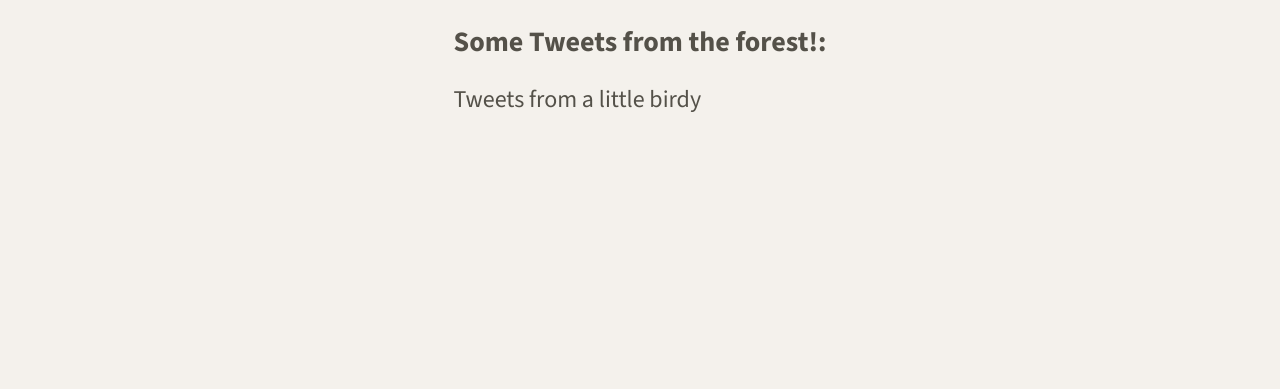
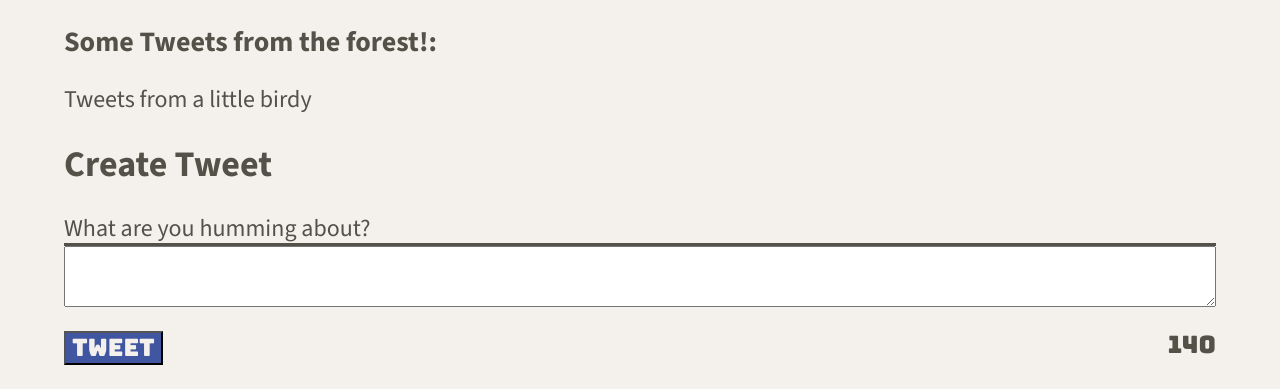
Before and after one commit to MOGARRR/tweeter, a website: page public/index.html in a window 1280 px wide. Shown: the part 522-911 px from the top of the page. Before the commit the page ends 800 px from the top, so only its background shows below. Drawn offline with nearby package versions, Linux system fonts and the light colour scheme.

Commit message:
feat: add form in index.html to submit new tweet and add new-tweet.css to style form

```diff
--- a/public/index.html
+++ b/public/index.html
@@ -10,7 +10,7 @@
     <link rel="preconnect" href="https://fonts.gstatic.com" crossorigin>
     <link href="https://fonts.googleapis.com/css2?family=Bungee&family=Source+Sans+3:ital,wght@0,200..900;1,200..900&display=swap" rel="stylesheet">
     <link rel="stylesheet" href="https://cdnjs.cloudflare.com/ajax/libs/font-awesome/6.7.1/css/all.min.css" integrity="sha512-5Hs3dF2AEPkpNAR7UiOHba+lRSJNeM2ECkwxUIxC1Q/FLycGTbNapWXB4tP889k5T5Ju8fs4b1P5z/iB4nMfSQ==" crossorigin="anonymous" referrerpolicy="no-referrer" />
-
+    <link rel="stylesheet" href="./styles/new-tweet.css">
     <!-- App CSS -->
     <link rel="stylesheet" href="/styles/layout.css" type="text/css" />
     <link rel="stylesheet" href="./styles/nav.css">
@@ -26,7 +26,7 @@
   <body>
     <!-- Top nav bar (fixed) -->
     <nav>
-      <span id="logo">tweeter</span>
+      <span>tweeter</span>
       <div id="dropDown">
         <span> Write a new tweet</span>
         <i class="fa-solid fa-angles-down"></i>
@@ -46,6 +46,18 @@
     <main class="container">
       <h3>Some Tweets from the forest!:</h3>
       <p>Tweets from a little birdy</p>
+
+      <section>
+        <h2>Create Tweet</h2>
+        <form>
+          <label for="tweet-text">What are you humming about?</label>
+          <textarea name="text" id="tweet-text"></textarea>
+          <div id="new-tweet">
+            <button type="submit">Tweet</button>
+            <output name="counter" class="counter" for="tweet-text">140</output>
+          </div>
+        </form>
+      </section>
     </main>
   </body>
 </html>
--- a/public/styles/layout.css
+++ b/public/styles/layout.css
@@ -25,8 +25,9 @@ body {
   padding-top: 120px;
 }
 main {
-  height: 90%;
-  background-color: #f4f1ec;
+  width: 90%;
+  margin: 0;
+  background-color: inherit;
 }
 
 /*
--- /dev/null
+++ b/public/styles/new-tweet.css
@@ -0,0 +1,24 @@
+form {
+  display: flex;
+  flex-direction: column;
+}
+
+label {
+  border-bottom: solid;
+}
+
+#new-tweet {
+  display: flex;
+  justify-content: space-between;
+  margin: 1em 0em;
+}
+
+.counter {
+  font-family: "Bungee", sans-serif;
+}
+
+button {
+  font-family: "Bungee", sans-serif;
+  background-color:#4056A1;
+  color: #f4f1ec;
+}
--- a/server/data-files/initial-tweets.json
+++ b/server/data-files/initial-tweets.json
@@ -8,7 +8,7 @@
     "content": {
       "text": "If I have seen further it is by standing on the shoulders of giants"
     },
-    "created_at": 1733766469086
+    "created_at": 1733941494035
   },
   {
     "user": {
@@ -19,6 +19,6 @@
     "content": {
       "text": "Je pense , donc je suis"
     },
-    "created_at": 1733852869086
+    "created_at": 1734027894035
   }
 ]
```
